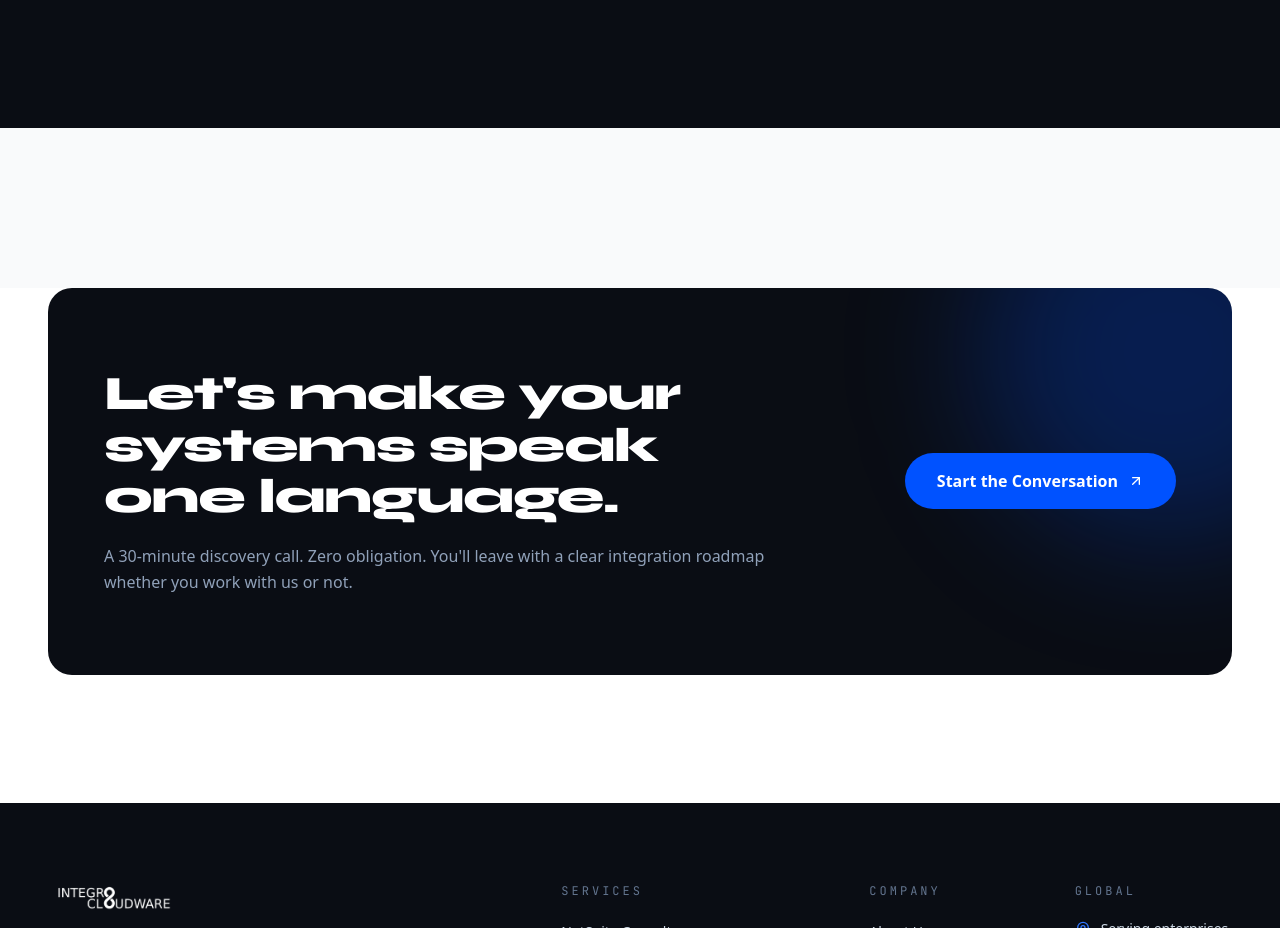
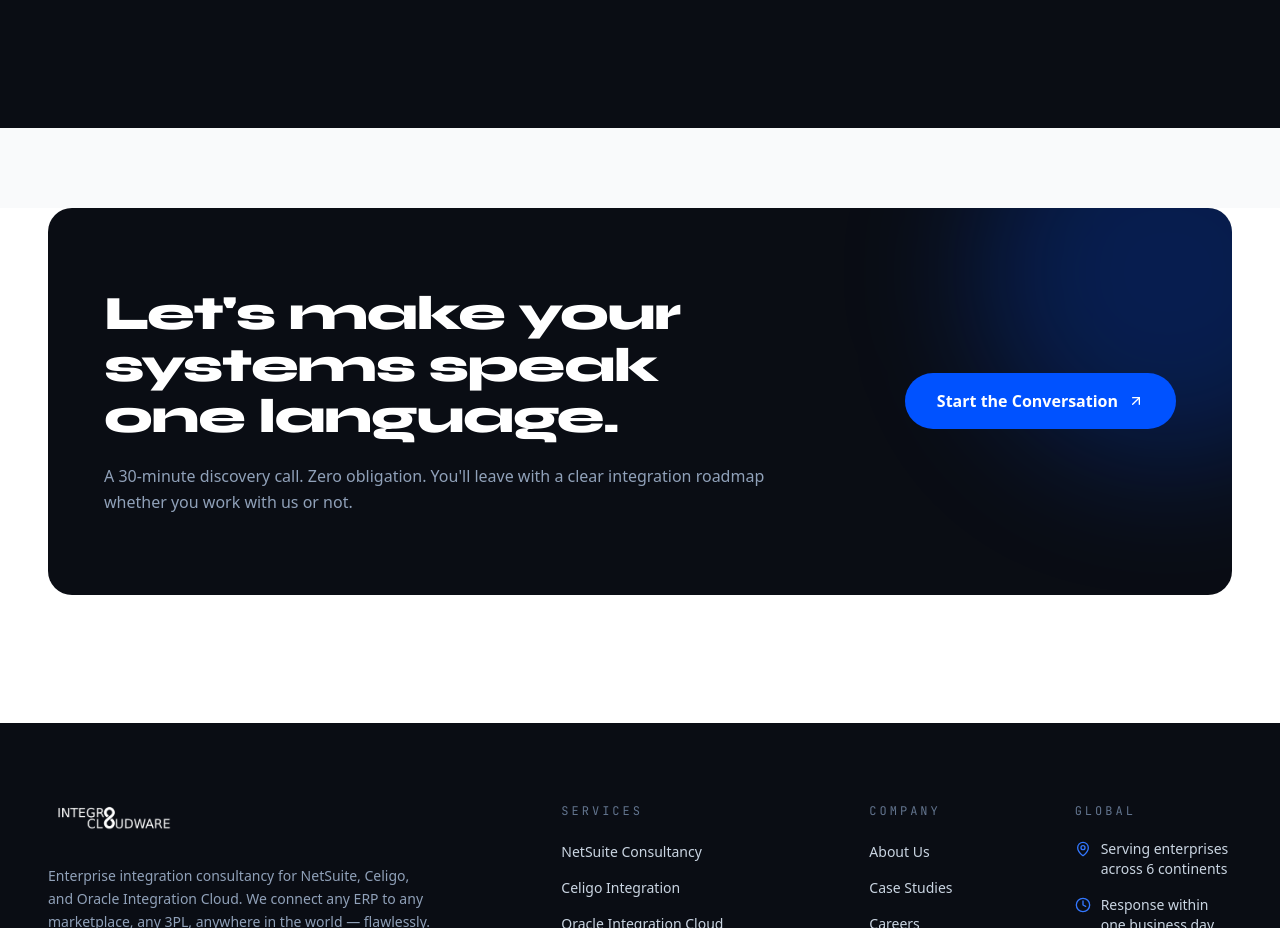
Before and after one commit to i8cw/i8cw, a React (Vite) app: page / in a window 1280 px wide. Shown: the part 4164-5092 px from the top of the page. Built offline with nearby package versions, Linux system fonts and the light colour scheme.

Commit message:
Adjust padding for Home section
Reduced padding of the section in Home component.

```diff
--- a/src/pages/Home.tsx
+++ b/src/pages/Home.tsx
@@ -192,7 +192,7 @@ export const Home = () => {
         </div>
       </section> */}
 
-      <section className="py-16 sm:py-20 bg-paper" aria-hidden="true" />
+      <section className="py-8 sm:py-10 bg-paper" aria-hidden="true" />
 
       <section className="pb-24 sm:pb-32">
         <div className="max-w-[1440px] mx-auto px-5 sm:px-8 lg:px-12">
```
